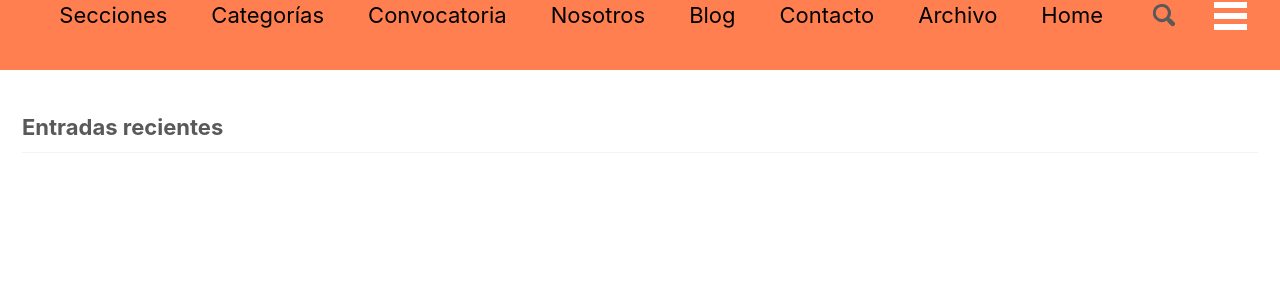
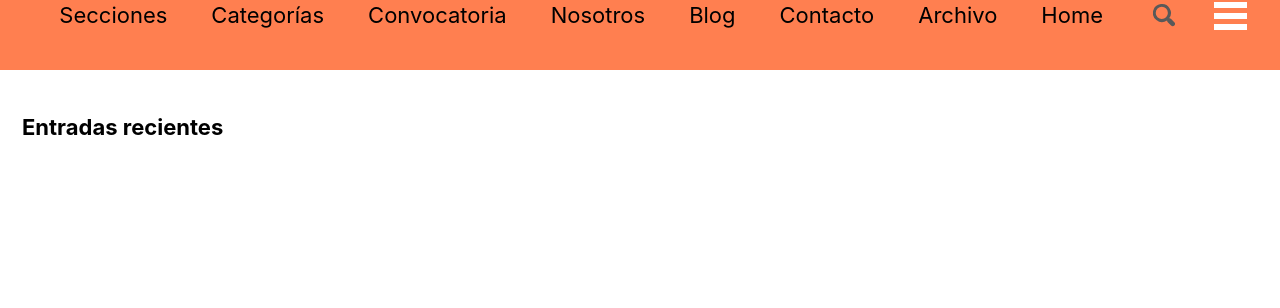
Before and after one commit to sangucherevista/sangucherevista.github.io, a Jekyll site: the page built from index.md, in a window 1280 px wide. Shown: the part 233-541 px from the top of the page. Built offline with Jekyll 4.4.1, drawn with Linux system fonts in a browser that asks for light colours; nearby versions of some CDN libraries; the list of posts is cut into pages by our own code.

Commit message:
Updated '_sass/minimal-mistakes/_archive.scss' via CloudCannon

```diff
--- a/_sass/minimal-mistakes/_archive.scss
+++ b/_sass/minimal-mistakes/_archive.scss
@@ -18,11 +18,7 @@
 }
 
 .archive__subtitle {
-  margin: 1.414em 0 0;
-  padding-bottom: 0.5em;
-  font-size: $type-size-5;
-  color: $muted-text-color;
-  border-bottom: 1px solid $border-color;
+
 
   + .list__item .archive__item-title {
     margin-top: 0.5em;
```
